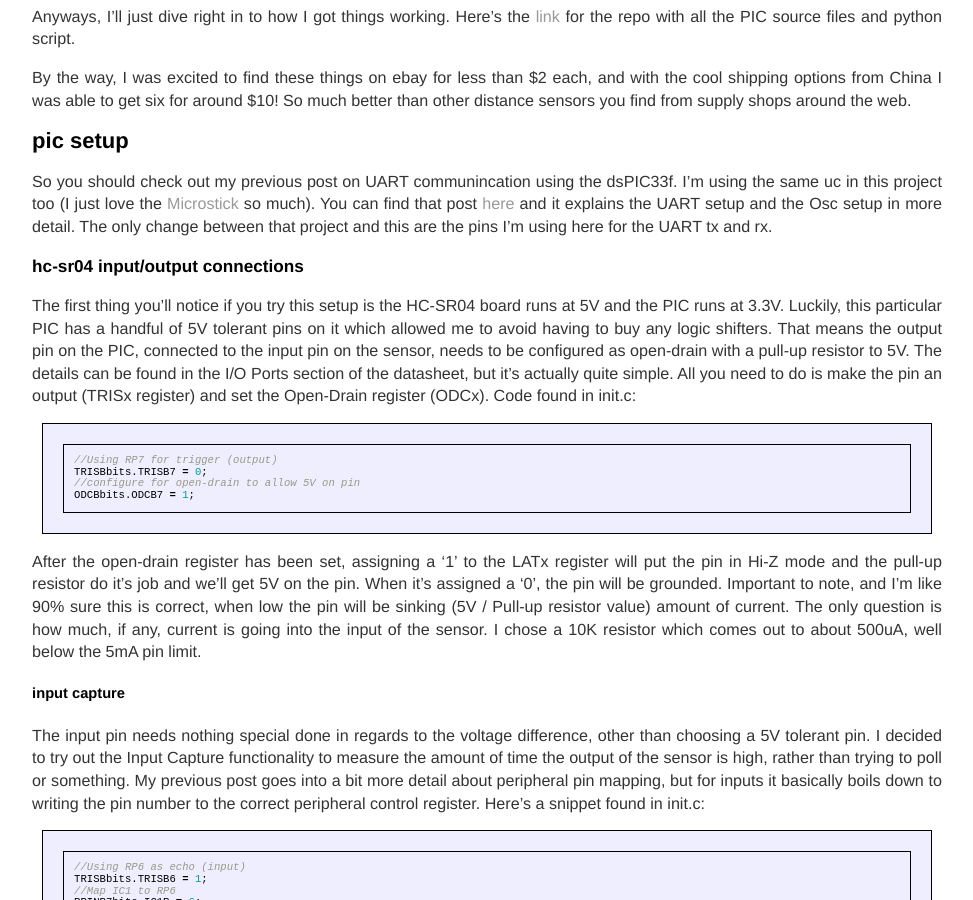
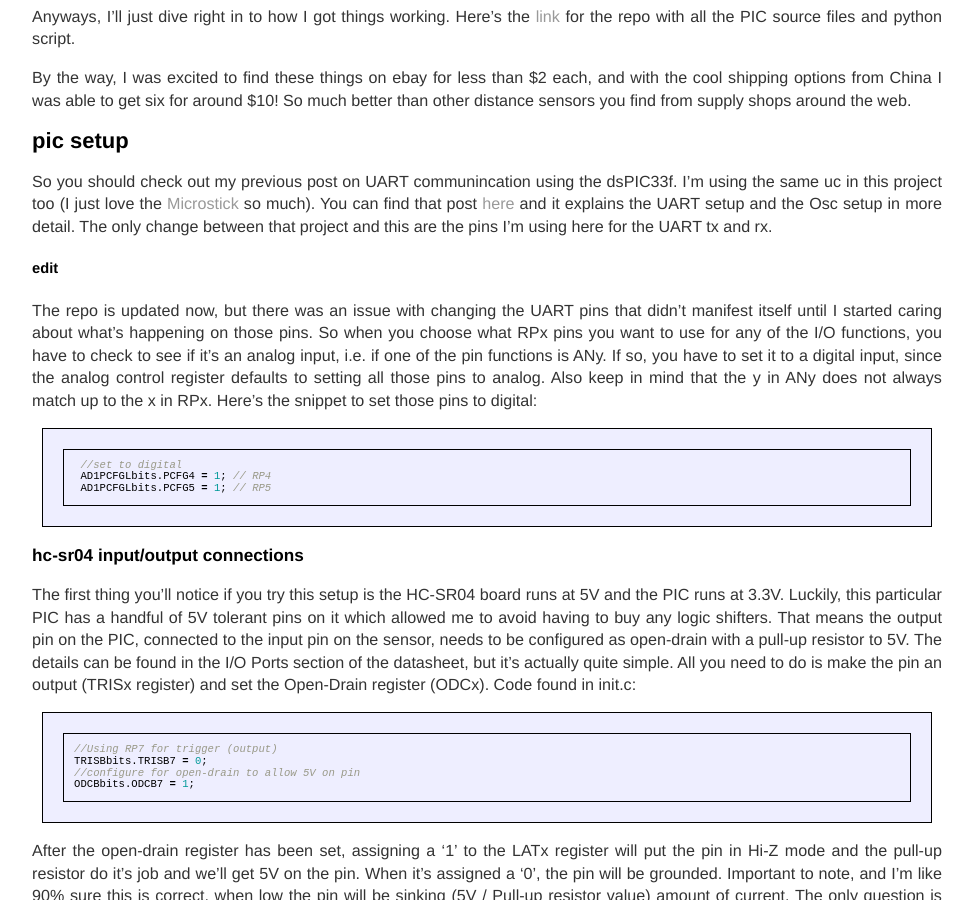
Before and after one commit to bsmitty5000/bsmitty5000.github.io, a Jekyll site: the page built from _posts/2016-05-19-Getting_Started_with_the_HC-SR04_distance_sensor.md, in a window 1280 px wide and 900 px high, scrolled down 396 px. Shown: the whole window, without its empty margins (153-1126 px from the left). Built offline with Jekyll 4.4.1, drawn with Linux system fonts in a browser that asks for light colours; comment, search, counter and statistics services are not loaded.

Commit message:
Update 2016-05-19-Getting_Started_with_the_HC-SR04_distance_sensor.md
Update about setting the UART pins to digital

````diff
--- a/_posts/2016-05-19-Getting_Started_with_the_HC-SR04_distance_sensor.md
+++ b/_posts/2016-05-19-Getting_Started_with_the_HC-SR04_distance_sensor.md
@@ -16,6 +16,15 @@ By the way, I was excited to find these things on ebay for less than $2 each, an
 ## pic setup
 
 So you should check out my previous post on UART communincation using the dsPIC33f. I'm using the same uc in this project too (I just love the [Microstick](http://www.microchip.com/DevelopmentTools/Listing.aspx?CatID=88d053fc-5616-4075-b4d4-6fb5ee8681d3) so much). You can find that post [here](http://bsmitty5000.github.io/mbed/2016/05/14/Communication-between-PIC-and-PC/) and it explains the UART setup and the Osc setup in more detail. The only change between that project and this are the pins I'm using here for the UART tx and rx.
+
+#### edit
+The repo is updated now, but there was an issue with changing the UART pins that didn't manifest itself until I started caring about what's happening on those pins. So when you choose what RPx pins you want to use for any of the I/O functions, you have to check to see if it's an analog input, i.e. if one of the pin functions is ANy. If so, you have to set it to a digital input, since the analog control register defaults to setting all those pins to analog. Also keep in mind that the y in ANy does not always match up to the x in RPx. Here's the snippet to set those pins to digital:
+
+```c
+ //set to digital
+ AD1PCFGLbits.PCFG4 = 1; // RP4
+ AD1PCFGLbits.PCFG5 = 1; // RP5
+```
 
 ### hc-sr04 input/output connections
 
````
